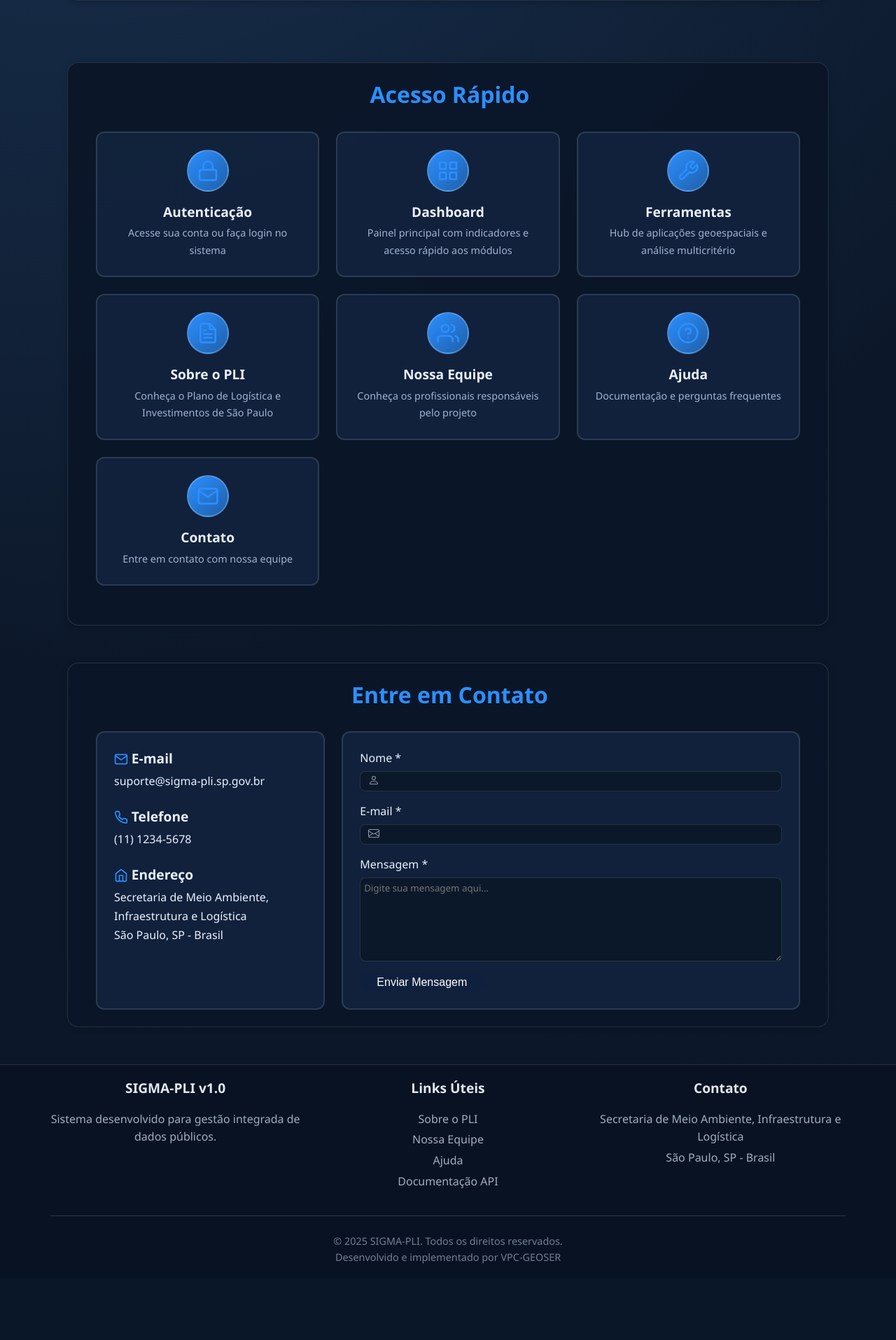
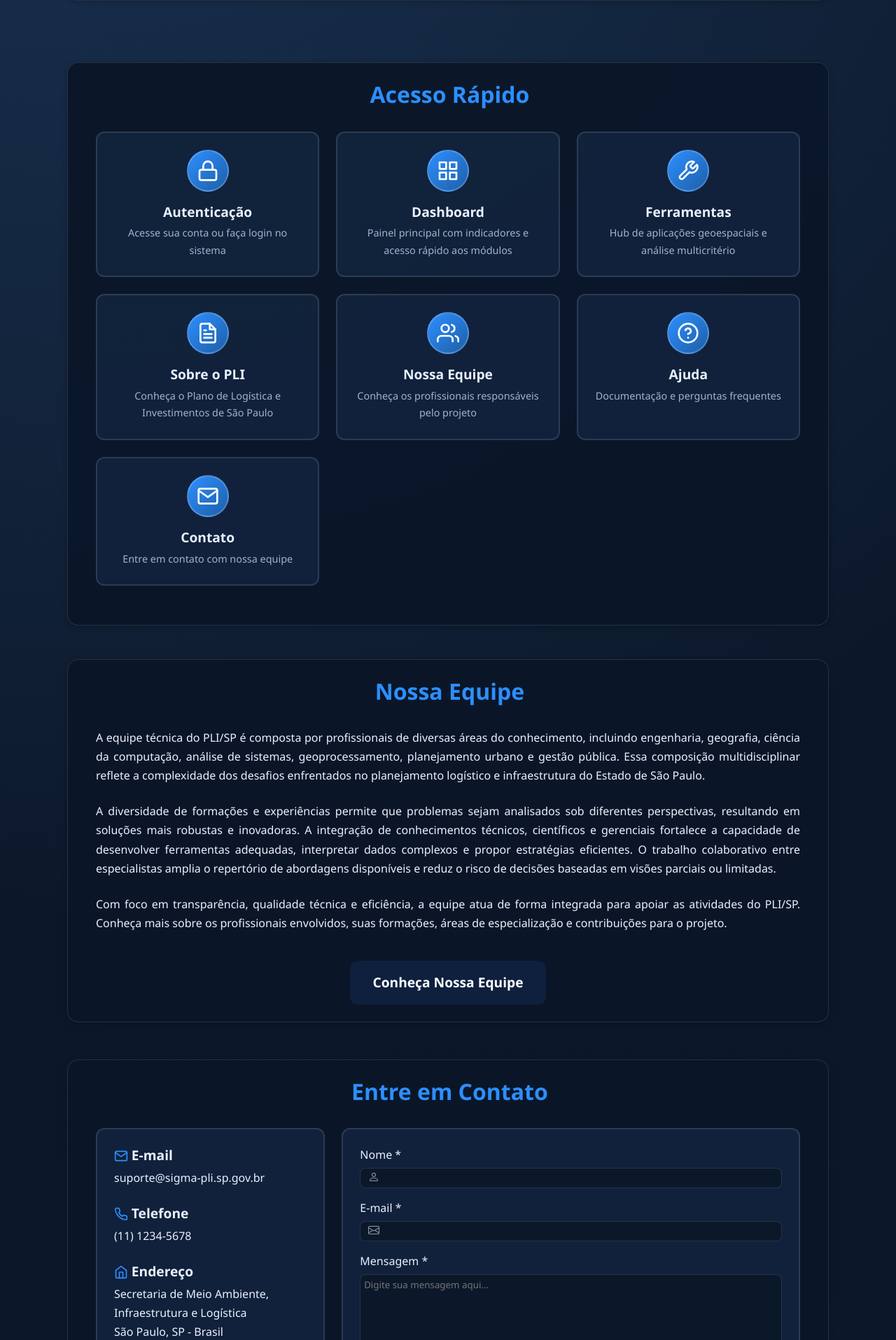
Before and after one commit to vpcapanema/SIGMA-PLI, a FastAPI app: page / in a window 1280 px wide. Shown: the part 1389-3304 px from the top of the page at 70% size. Before the commit the page ends 3195 px from the top, so only its background shows below. Run offline with FastAPI, Linux system fonts and the light colour scheme.

Commit message:
feat(home): improve quick-links icons visibility and add multidisciplinary team section

```diff
--- a/static/css/M00_home/style_home_quick_links.css
+++ b/static/css/M00_home/style_home_quick_links.css
@@ -56,9 +56,12 @@
 }
 
 .quick-link-card .quick-icon svg {
-  color: white;
+  color: white !important;
+  fill: none;
   width: 32px;
   height: 32px;
+  position: relative;
+  z-index: 10;
 }
 
 .quick-link-card:hover .quick-icon {
--- a/static/css/M00_home/style_home_team.css
+++ b/static/css/M00_home/style_home_team.css
@@ -235,3 +235,55 @@
   display: inline-block;
   font-weight: 600;
 }
+
+/* ============================================
+   SEÇÃO DE EQUIPE NA HOME
+   ============================================ */
+.team-section {
+  background-color: transparent;
+}
+
+.team-section h3 {
+  text-align: center;
+  margin-bottom: var(--spacing-xl);
+  color: var(--dashboard-accent);
+  font-size: var(--font-size-2xl);
+  font-weight: 700;
+}
+
+.team-section p.justified {
+  text-align: justify;
+  line-height: 1.7;
+  color: var(--dashboard-text);
+  margin-bottom: var(--spacing-lg);
+  font-size: var(--font-size-base);
+}
+
+.team-action {
+  text-align: center;
+  margin-top: var(--spacing-2xl);
+}
+
+.team-action .btn {
+  min-width: 250px;
+  padding: var(--spacing-md) var(--spacing-xl);
+  font-size: var(--font-size-lg);
+  font-weight: 600;
+}
+
+/* Responsividade para seção home */
+@media (max-width: 768px) {
+  .team-section h3 {
+    font-size: var(--font-size-xl);
+  }
+
+  .team-section p.justified {
+    font-size: var(--font-size-sm);
+    text-align: left;
+  }
+
+  .team-action .btn {
+    width: 100%;
+    min-width: auto;
+  }
+}
--- a/templates/pages/M00_home/template_home_index_pagina.html
+++ b/templates/pages/M00_home/template_home_index_pagina.html
@@ -16,6 +16,7 @@
     <link rel="stylesheet" href="/static/css/M00_home/style_home_navigation.css">
     <link rel="stylesheet" href="/static/css/M00_home/style_home_contact_forms.css">
     <link rel="stylesheet" href="/static/css/M00_home/style_home_quick_links.css">
+    <link rel="stylesheet" href="/static/css/M00_home/style_home_team.css">
     <!-- Tipografia padronizada - DEVE ser carregado por último para sobrescrever inconsistências -->
     <link rel="stylesheet" href="/static/css/M00_home/style_home_typography.css">
 </head>
@@ -235,6 +236,41 @@
         </div>
     </section>
 
+    <!-- Team Section -->
+    <section class="team-section">
+        <div class="card-main">
+            <div class="container">
+                <h3>Nossa Equipe</h3>
+
+                <p class="justified">
+                    A equipe técnica do PLI/SP é composta por profissionais de diversas áreas do conhecimento,
+                    incluindo engenharia, geografia, ciência da computação, análise de sistemas, geoprocessamento,
+                    planejamento urbano e gestão pública. Essa composição multidisciplinar reflete a complexidade
+                    dos desafios enfrentados no planejamento logístico e infraestrutura do Estado de São Paulo.
+                </p>
+
+                <p class="justified">
+                    A diversidade de formações e experiências permite que problemas sejam analisados sob diferentes
+                    perspectivas, resultando em soluções mais robustas e inovadoras. A integração de conhecimentos
+                    técnicos, científicos e gerenciais fortalece a capacidade de desenvolver ferramentas adequadas,
+                    interpretar dados complexos e propor estratégias eficientes. O trabalho colaborativo entre
+                    especialistas amplia o repertório de abordagens disponíveis e reduz o risco de decisões baseadas
+                    em visões parciais ou limitadas.
+                </p>
+
+                <p class="justified">
+                    Com foco em transparência, qualidade técnica e eficiência, a equipe atua de forma integrada para
+                    apoiar as atividades do PLI/SP. Conheça mais sobre os profissionais envolvidos, suas formações,
+                    áreas de especialização e contribuições para o projeto.
+                </p>
+
+                <div class="team-action">
+                    <a href="/equipe" class="btn btn-primary">Conheça Nossa Equipe</a>
+                </div>
+            </div>
+        </div>
+    </section>
+
     <!-- Contact Section -->
     <section class="contact-section" id="contact">
         <div class="card-main">
```
